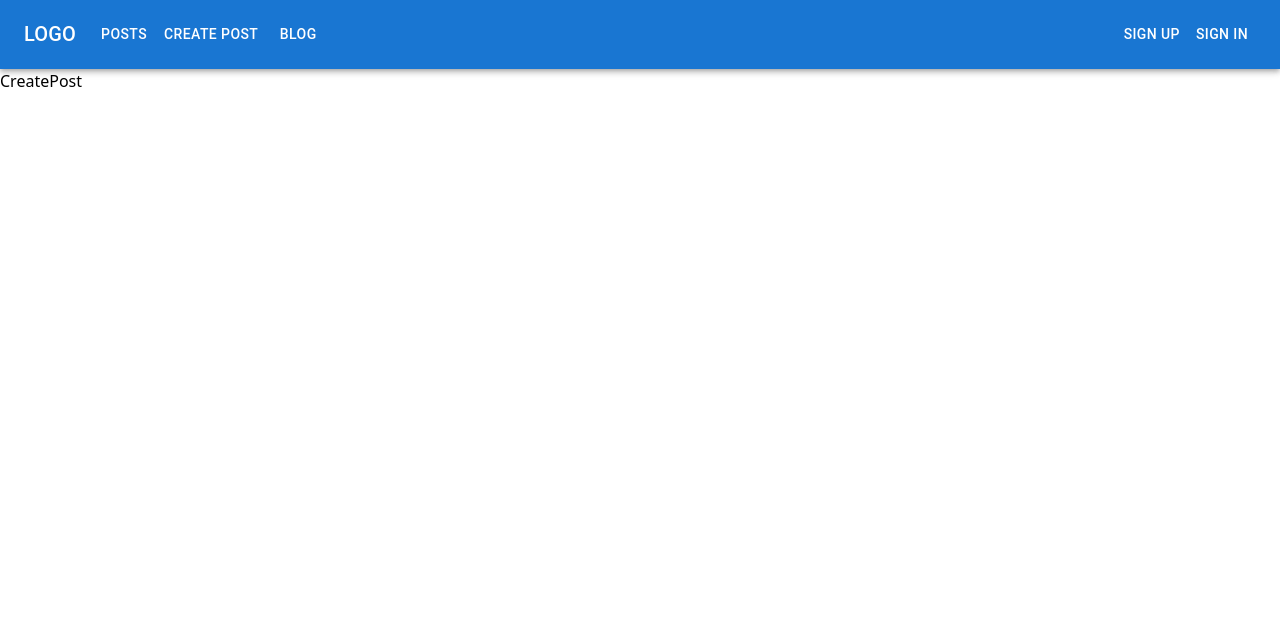
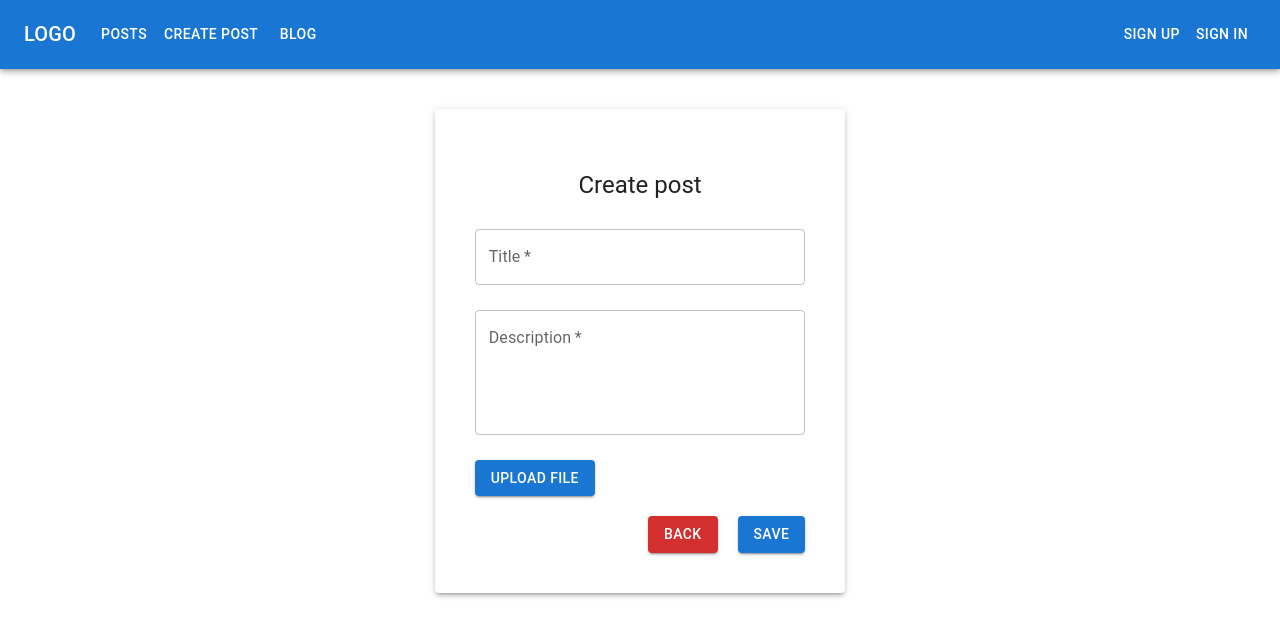
Before and after one commit to ashikahmedfahim/blog-site, a React (Create React App) app in the folder frontend/: page /create-post in a window 1280 px wide. Shown: the top 636 px of the page. Built offline with nearby package versions, Linux system fonts and the light colour scheme.

Commit message:
post form added

```diff
--- /dev/null
+++ b/frontend/src/app/components/PostForm.js
@@ -0,0 +1,132 @@
+import React, { useState, useEffect } from "react";
+import Box from "@mui/material/Box";
+import TextField from "@mui/material/TextField";
+import Paper from "@mui/material/Paper";
+import Button from "@mui/material/Button";
+import Typography from "@mui/material/Typography";
+import { useForm } from "react-hook-form";
+import { yupResolver } from "@hookform/resolvers/yup";
+import * as yup from "yup";
+
+const PostForm = (props) => {
+  const [selectedFile, setSelectedFile] = useState("");
+  const [preview, setPreview] = useState("");
+  const PostSchema = yup.object().shape({
+    title: yup.string().required("Title is required"),
+    description: yup.string().required("Description is required"),
+  });
+
+  const {
+    register,
+    handleSubmit,
+    formState: { errors },
+  } = useForm({
+    resolver: yupResolver(PostSchema),
+  });
+
+  const handleFormSubmit = (formData) => {
+    if (selectedFile) {
+      formData.file = selectedFile;
+    }
+    // props.handlePost(formData);
+  };
+
+  const onSelectFile = (e) => {
+    if (!e.target.files || e.target.files.length === 0) {
+      setSelectedFile(undefined);
+      return;
+    }
+    setSelectedFile(e.target.files[0]);
+  };
+
+  useEffect(() => {
+    if (!selectedFile) {
+      setPreview(undefined);
+      return;
+    }
+    const objectUrl = URL.createObjectURL(selectedFile);
+    setPreview(objectUrl);
+    return () => URL.revokeObjectURL(objectUrl);
+  }, [selectedFile]);
+
+  return (
+    <Box
+      component="form"
+      noValidate
+      autoComplete="off"
+      onSubmit={handleSubmit(handleFormSubmit)}
+    >
+      <Paper elevation={3} className="p-10 my-10">
+        <Typography
+          variant="h5"
+          component="div"
+          gutterBottom
+          className="text-center py-5"
+        >
+          Create post
+        </Typography>
+        <TextField
+          required
+          fullWidth
+          id="title"
+          label="Title"
+          helperText={errors.title ? errors.title.message : ""}
+          error={errors.title ? true : false}
+          {...register("title")}
+          sx={{ marginBottom: errors.title ? "2px" : "25px" }}
+        />
+        <TextField
+          required
+          fullWidth
+          multiline
+          rows={4}
+          id="description"
+          label="Description"
+          helperText={errors.description ? errors.description.message : ""}
+          error={errors.description ? true : false}
+          {...register("description")}
+          sx={{ marginBottom: errors.description ? "2px" : "25px" }}
+        />
+        <Box className={selectedFile ? "flex" : "flex mb-5"}>
+          <Button variant="contained" component="label">
+            Upload File
+            <input
+              accept="image/*"
+              type="file"
+              id="file"
+              hidden
+              onChange={onSelectFile}
+            />
+          </Button>
+          {selectedFile && (
+            <Box className="mx-5">
+              <Button
+                variant="contained"
+                color="error"
+                type="button"
+                onClick={() => setSelectedFile(undefined)}
+              >
+                clear image
+              </Button>
+            </Box>
+          )}
+        </Box>
+        {selectedFile && <img src={preview} className="py-5" />}
+        <Box className="flex justify-end">
+          <Box className="mx-5">
+            <Button variant="contained" color="error">
+              Back
+            </Button>
+          </Box>
+          <Box>
+            <Button variant="contained" color="primary" type="submit">
+              Save
+            </Button>
+          </Box>
+        </Box>
+      </Paper>
+    </Box>
+  );
+};
+
+export default PostForm;
--- a/frontend/src/app/pages/CreatePost.js
+++ b/frontend/src/app/pages/CreatePost.js
@@ -1,9 +1,17 @@
-import React from 'react'
+import React from "react";
+import { Container } from "@mui/material";
+import PostForm from "../components/PostForm";
 
 const CreatePost = () => {
   return (
-    <div>CreatePost</div>
-  )
-}
+    <Container maxWidth="xl">
+      <div className="flex justify-center align-middle">
+        <div className="lg:w-1/3 md:w-1/2">
+          <PostForm />
+        </div>
+      </div>
+    </Container>
+  );
+};
 
-export default CreatePost
+export default CreatePost;
```
